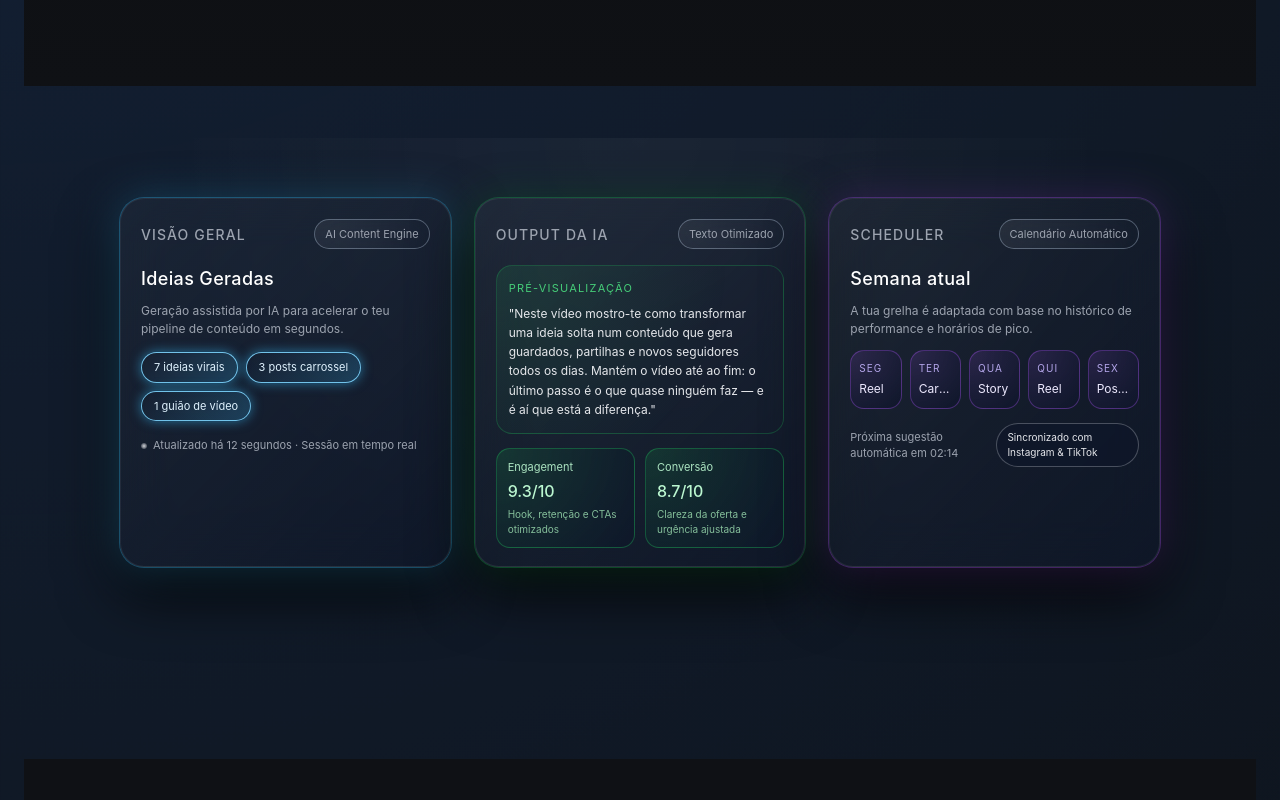
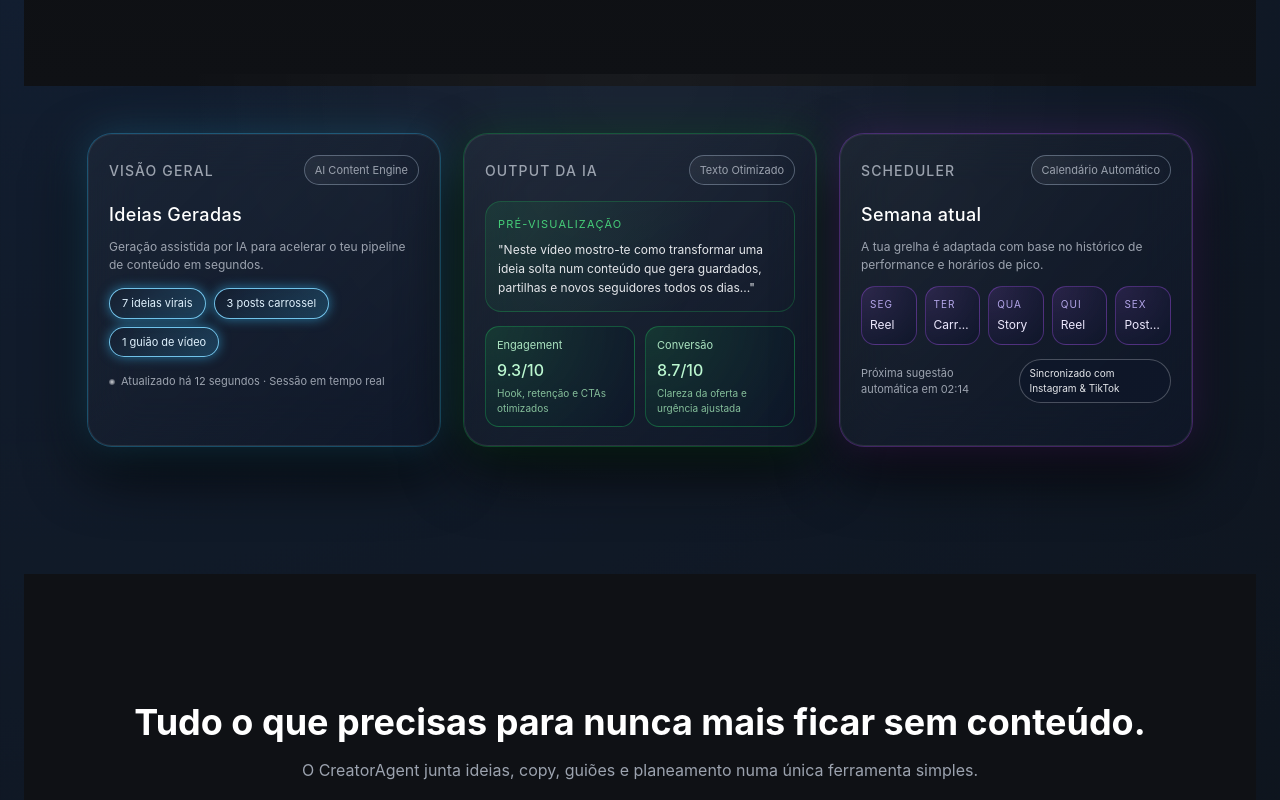
Before and after one commit to user0208308930298929832/creatoragentholder, a Next.js app: page / in a window 1280 px wide. Shown: the part 640-1440 px from the top of the page. Built offline with nearby package versions, Linux system fonts and the light colour scheme.

Commit message:
Update DashboardMockup.tsx

```diff
--- a/components/DashboardMockup.tsx
+++ b/components/DashboardMockup.tsx
@@ -1,14 +1,18 @@
 export default function DashboardMockup() {
   return (
-    <section className="w-full flex justify-center px-4 md:px-6 lg:px-8 py-12 md:py-16">
-      <div className="frame">
-        <div className="dashboard">
-          {/* Card 1: Ideias Geradas */}
-          <div className="card card-ideas">
+    <div className="w-full flex justify-center">
+      <div className="frame relative max-w-6xl w-full">
+
+        {/* GRID */}
+        <div className="dashboard grid grid-cols-1 md:grid-cols-3 gap-6">
+
+          {/* CARD 1 — Ideias Geradas */}
+          <div className="card glass card-ideas">
             <div className="card-header">
               <span className="card-title">Visão Geral</span>
               <span className="card-pill">AI Content Engine</span>
             </div>
+
             <div className="card-main-title">Ideias Geradas</div>
             <p className="card-subtext">
               Geração assistida por IA para acelerar o teu pipeline de conteúdo em segundos.
@@ -21,13 +25,13 @@ export default function DashboardMockup() {
             </div>
 
             <div className="ideas-counter">
-              <span className="dot" />
+              <span className="dot"></span>
               <span>Atualizado há 12 segundos · Sessão em tempo real</span>
             </div>
           </div>
 
-          {/* Card 2: Texto Otimizado */}
-          <div className="card card-texto">
+          {/* CARD 2 — Texto Otimizado */}
+          <div className="card glass card-texto">
             <div className="card-header">
               <span className="card-title">Output da IA</span>
               <span className="card-pill">Texto Otimizado</span>
@@ -36,9 +40,8 @@ export default function DashboardMockup() {
             <div className="optimized-box">
               <div className="optimized-label">Pré-visualização</div>
               <p className="optimized-text">
-                &quot;Neste vídeo mostro-te como transformar uma ideia solta num conteúdo que gera
-                guardados, partilhas e novos seguidores todos os dias. Mantém o vídeo até ao fim:
-                o último passo é o que quase ninguém faz — e é aí que está a diferença.&quot;
+                "Neste vídeo mostro-te como transformar uma ideia solta num conteúdo que gera
+                guardados, partilhas e novos seguidores todos os dias..."
               </p>
             </div>
 
@@ -48,6 +51,7 @@ export default function DashboardMockup() {
                 <span className="metric-value">9.3/10</span>
                 <span className="metric-sub">Hook, retenção e CTAs otimizados</span>
               </div>
+
               <div className="metric-card">
                 <span className="metric-label">Conversão</span>
                 <span className="metric-value">8.7/10</span>
@@ -56,8 +60,8 @@ export default function DashboardMockup() {
             </div>
           </div>
 
-          {/* Card 3: Calendário Automático */}
-          <div className="card card-calendario">
+          {/* CARD 3 — Calendário Automático */}
+          <div className="card glass card-calendario">
             <div className="card-header">
               <span className="card-title">Scheduler</span>
               <span className="card-pill">Calendário Automático</span>
@@ -73,18 +77,22 @@ export default function DashboardMockup() {
                 <span className="day-label">Seg</span>
                 <span className="day-content">Reel</span>
               </div>
+
               <div className="day-cell">
                 <span className="day-label">Ter</span>
                 <span className="day-content">Carrossel</span>
               </div>
+
               <div className="day-cell">
                 <span className="day-label">Qua</span>
                 <span className="day-content">Story</span>
               </div>
+
               <div className="day-cell">
                 <span className="day-label">Qui</span>
                 <span className="day-content">Reel</span>
               </div>
+
               <div className="day-cell">
                 <span className="day-label">Sex</span>
                 <span className="day-content">Post longo</span>
@@ -93,11 +101,12 @@ export default function DashboardMockup() {
 
             <div className="planner-footer">
               <span>Próxima sugestão automática em 02:14</span>
-              <span className="pill-soft">Sincronizado com Instagram &amp; TikTok</span>
+              <span className="pill-soft">Sincronizado com Instagram & TikTok</span>
             </div>
           </div>
+
         </div>
       </div>
-    </section>
+    </div>
   );
 }
```
